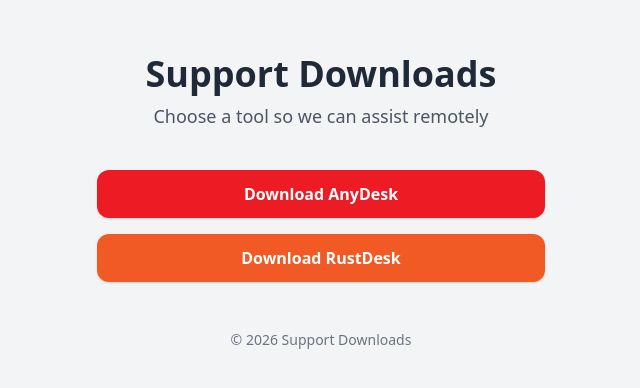
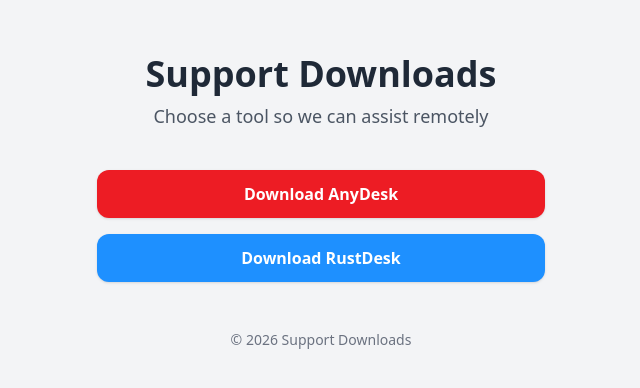
Before and after one commit to itsnotevann/support.derventzis.gr, a React (Vite) app: page / in a window 1280 px wide. Shown: the part 198-586 px from the top of the page, without its empty margins (319-959 px from the left). Built offline with nearby package versions, Linux system fonts and the light colour scheme.

Commit message:
Update RustDesk download button styles

```diff
--- a/src/App.jsx
+++ b/src/App.jsx
@@ -19,7 +19,7 @@ export default function App() {
 
         <a
           href="https://github.com/rustdesk/rustdesk/releases/download/1.4.5/rustdesk-1.4.5-x86_64.exe"
-          className="w-full py-3 rounded-xl bg-[#F15A24] hover:bg-[#D04A1E] text-white font-semibold text-center shadow"
+          className="w-full py-3 rounded-xl bg-[#1E90FF] hover:bg-[#1C82E6] text-white font-semibold text-center shadow"
         >
           Download RustDesk
         </a>
```
